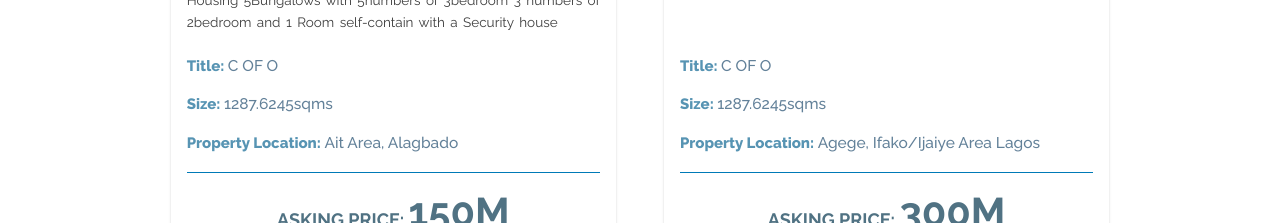
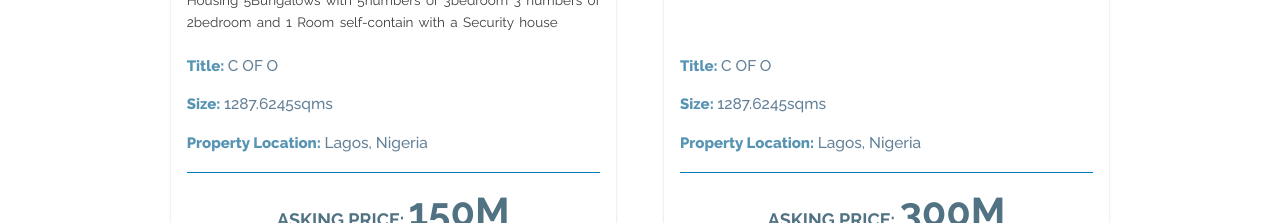
Before and after one commit to fayaio/telk, a Next.js app in the folder frontend/: page / in a window 1280 px wide. Shown: the part 1160-1383 px from the top of the page. Built offline with nearby package versions, Linux system fonts and the light colour scheme; a web font is replaced by a local one.

Commit message:
updated property location

```diff
--- a/frontend/pages/index.js
+++ b/frontend/pages/index.js
@@ -97,7 +97,7 @@ export default function Home() {
                         Size: <span>1287.6245sqms</span>
                       </h4>
                       <h4>
-                        Property Location: <span>Ait Area, Alagbado</span>
+                        Property Location: <span>Lagos, Nigeria</span>
                       </h4>
                     </li>
                     <Box component="div" className={styles.asskingp__section}>
@@ -153,8 +153,7 @@ export default function Home() {
                         Size: <span>1287.6245sqms</span>
                       </h4>
                       <h4 className={styles.extra__padding}>
-                        Property Location:{' '}
-                        <span>Agege, Ifako/Ijaiye Area Lagos</span>
+                        Property Location: <span> Lagos, Nigeria</span>
                       </h4>
                     </li>
                     <Box component="div" className={styles.asskingp__section}>
```
